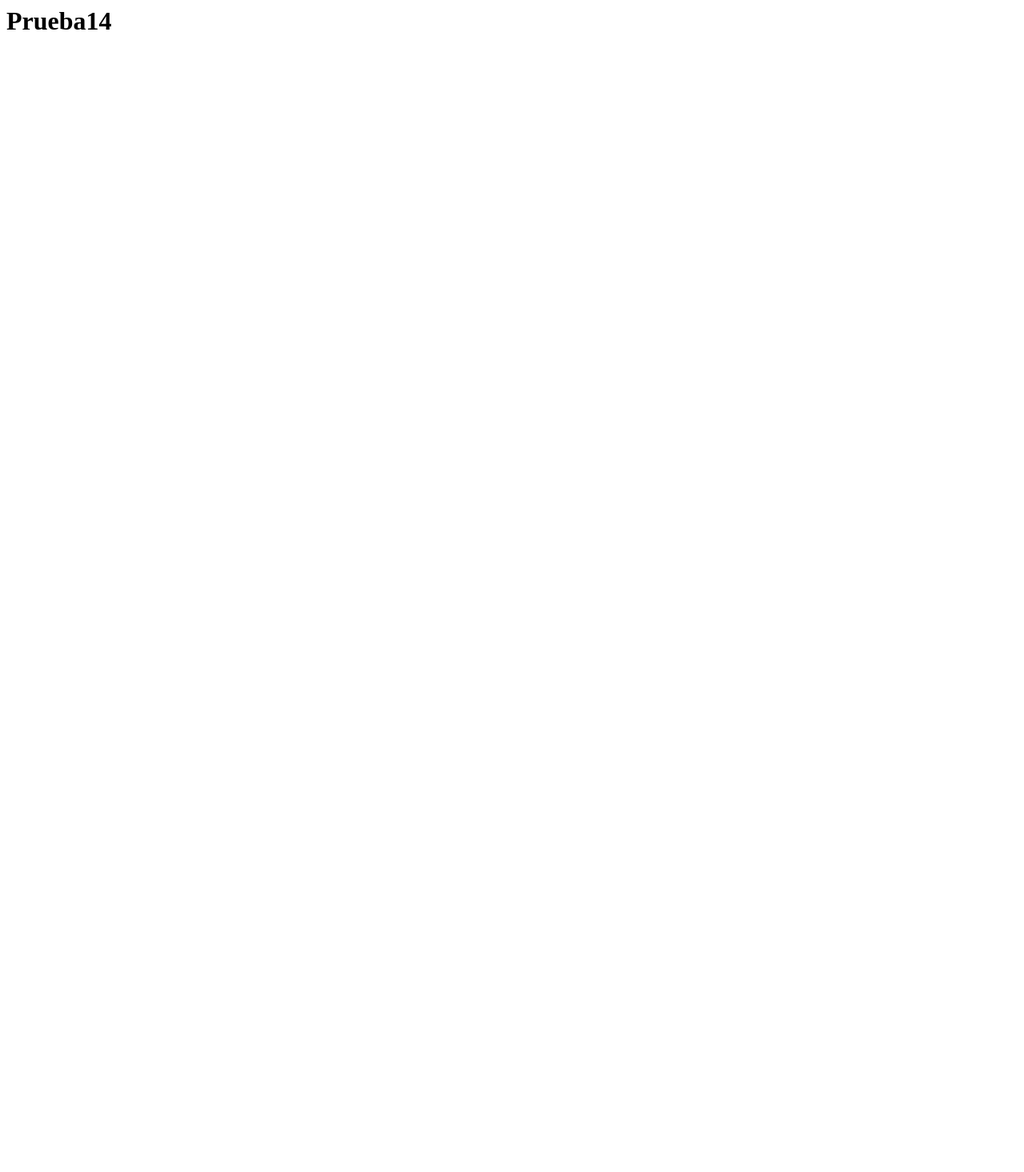
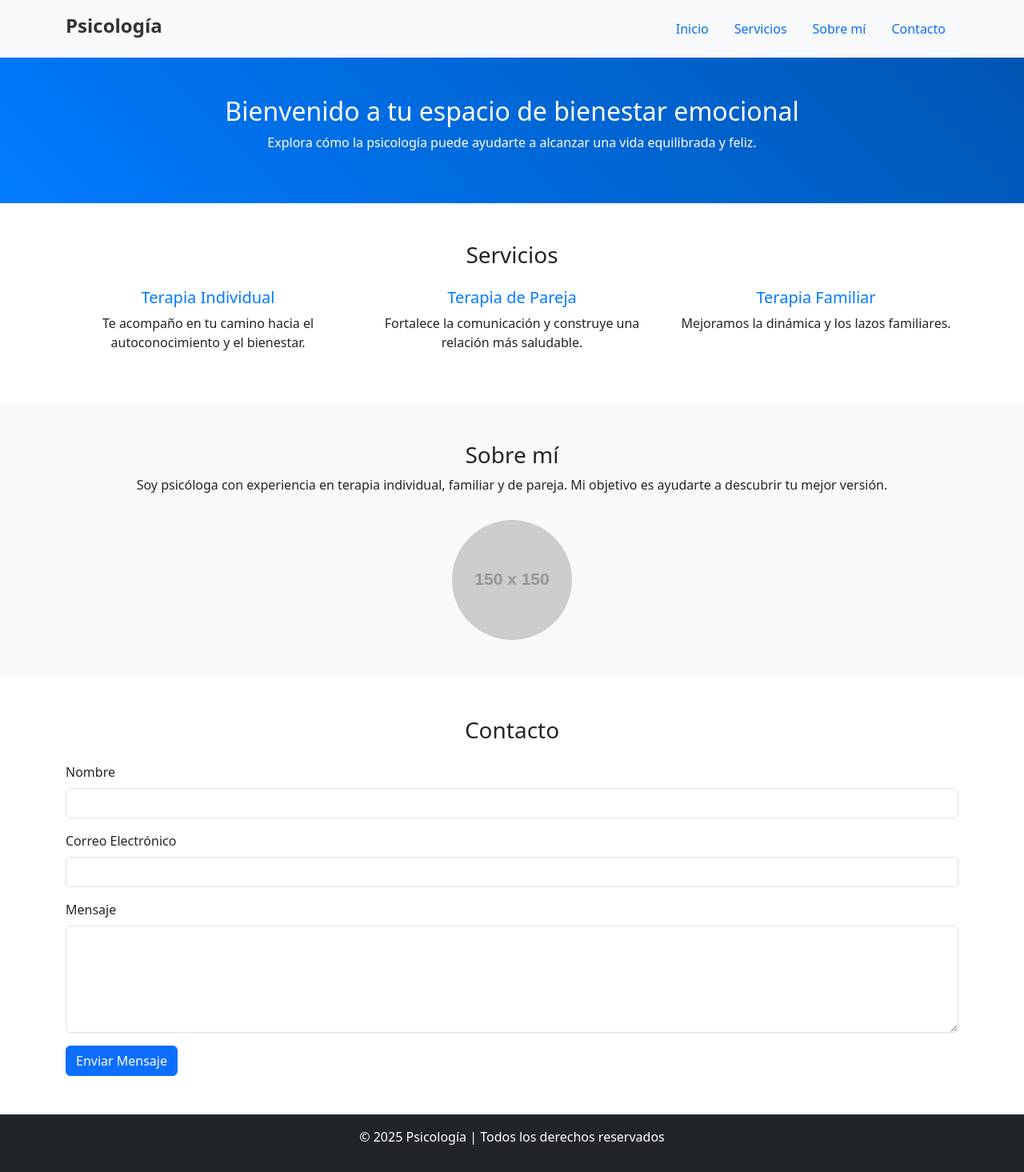
Before and after one commit to Jmrf81/prueba14, a plain HTML site: page index.html in a window 1280 px wide. Shown: the whole page at 80% size. Before the commit the page ends 800 px from the top, so only its background shows below. Drawn offline with nearby package versions, Linux system fonts and the light colour scheme; placeholder pictures from the web are drawn by us.

Commit message:
Add files via upload

```diff
--- a/index.html
+++ b/index.html
@@ -1 +1,96 @@
-<h1>Prueba14</h1>
+<!DOCTYPE html>
+<html lang="es">
+<head>
+    <meta charset="UTF-8">
+    <meta name="viewport" content="width=device-width, initial-scale=1.0">
+    <title>Psicología | Tu bienestar emocional</title>
+    <link rel="stylesheet" href="styles.css">
+    <link rel="stylesheet" href="https://cdn.jsdelivr.net/npm/bootstrap@5.3.0/dist/css/bootstrap.min.css">
+</head>
+<body>
+    <header class="header bg-light p-3 shadow-sm">
+        <div class="container d-flex justify-content-between align-items-center">
+            <h1 class="logo">Psicología</h1>
+            <nav>
+                <ul class="nav">
+                    <li class="nav-item"><a href="#inicio" class="nav-link">Inicio</a></li>
+                    <li class="nav-item"><a href="#servicios" class="nav-link">Servicios</a></li>
+                    <li class="nav-item"><a href="#sobre-mi" class="nav-link">Sobre mí</a></li>
+                    <li class="nav-item"><a href="#contacto" class="nav-link">Contacto</a></li>
+                </ul>
+            </nav>
+        </div>
+    </header>
+
+    <main>
+        <section id="inicio" class="hero bg-primary text-white text-center py-5">
+            <div class="container">
+                <h2>Bienvenido a tu espacio de bienestar emocional</h2>
+                <p>Explora cómo la psicología puede ayudarte a alcanzar una vida equilibrada y feliz.</p>
+            </div>
+        </section>
+
+        <section id="servicios" class="py-5">
+            <div class="container">
+                <h3 class="text-center mb-4">Servicios</h3>
+                <div class="row">
+                    <div class="col-md-4">
+                        <div class="service text-center">
+                            <h4>Terapia Individual</h4>
+                            <p>Te acompaño en tu camino hacia el autoconocimiento y el bienestar.</p>
+                        </div>
+                    </div>
+                    <div class="col-md-4">
+                        <div class="service text-center">
+                            <h4>Terapia de Pareja</h4>
+                            <p>Fortalece la comunicación y construye una relación más saludable.</p>
+                        </div>
+                    </div>
+                    <div class="col-md-4">
+                        <div class="service text-center">
+                            <h4>Terapia Familiar</h4>
+                            <p>Mejoramos la dinámica y los lazos familiares.</p>
+                        </div>
+                    </div>
+                </div>
+            </div>
+        </section>
+
+        <section id="sobre-mi" class="bg-light py-5">
+            <div class="container text-center">
+                <h3>Sobre mí</h3>
+                <p>Soy psicóloga con experiencia en terapia individual, familiar y de pareja. Mi objetivo es ayudarte a descubrir tu mejor versión.</p>
+                <img src="https://via.placeholder.com/150" alt="Psicóloga" class="rounded-circle mt-3">
+            </div>
+        </section>
+
+        <section id="contacto" class="py-5">
+            <div class="container">
+                <h3 class="text-center mb-4">Contacto</h3>
+                <form id="contact-form">
+                    <div class="mb-3">
+                        <label for="name" class="form-label">Nombre</label>
+                        <input type="text" class="form-control" id="name" name="name" required>
+                    </div>
+                    <div class="mb-3">
+                        <label for="email" class="form-label">Correo Electrónico</label>
+                        <input type="email" class="form-control" id="email" name="email" required>
+                    </div>
+                    <div class="mb-3">
+                        <label for="message" class="form-label">Mensaje</label>
+                        <textarea class="form-control" id="message" name="message" rows="5" required></textarea>
+                    </div>
+                    <button type="submit" class="btn btn-primary">Enviar Mensaje</button>
+                </form>
+            </div>
+        </section>
+    </main>
+
+    <footer class="bg-dark text-white text-center py-3">
+        <p>&copy; 2025 Psicología | Todos los derechos reservados</p>
+    </footer>
+
+    <script src="https://cdn.emailjs.com/dist/email.min.js"></script>
+    <script src="script.js"></script>
+</body>
+</html>
--- /dev/null
+++ b/script.js
@@ -0,0 +1,31 @@
+// Inicializar EmailJS con tu User ID
+emailjs.init("TU_USER_ID"); // Reemplaza TU_USER_ID con el ID de usuario proporcionado por EmailJS
+
+document.getElementById("contact-form").addEventListener("submit", function (e) {
+    e.preventDefault(); // Prevenir el envío predeterminado del formulario
+
+    // Recolectar los datos del formulario
+    const name = document.getElementById("name").value;
+    const email = document.getElementById("email").value;
+    const message = document.getElementById("message").value;
+
+    // Configurar el objeto de parámetros para EmailJS
+    const templateParams = {
+        name: name,
+        email: email,
+        message: message,
+    };
+
+    // Enviar el correo usando EmailJS
+    emailjs
+        .send("TU_SERVICE_ID", "TU_TEMPLATE_ID", templateParams)
+        .then(
+            function (response) {
+                alert("¡Mensaje enviado con éxito!");
+                document.getElementById("contact-form").reset(); // Limpiar el formulario
+            },
+            function (error) {
+                alert("Hubo un error al enviar el mensaje. Inténtalo más tarde.");
+            }
+        );
+});
--- /dev/null
+++ b/styles.css
@@ -0,0 +1,26 @@
+body {
+    font-family: Arial, sans-serif;
+    margin: 0;
+    padding: 0;
+    line-height: 1.6;
+}
+
+.header .logo {
+    font-size: 1.5rem;
+    font-weight: bold;
+    color: #333;
+}
+
+.hero {
+    background: linear-gradient(45deg, #007bff, #0056b3);
+    color: white;
+}
+
+.service h4 {
+    font-size: 1.25rem;
+    color: #007bff;
+}
+
+footer {
+    background: #222;
+}
```
